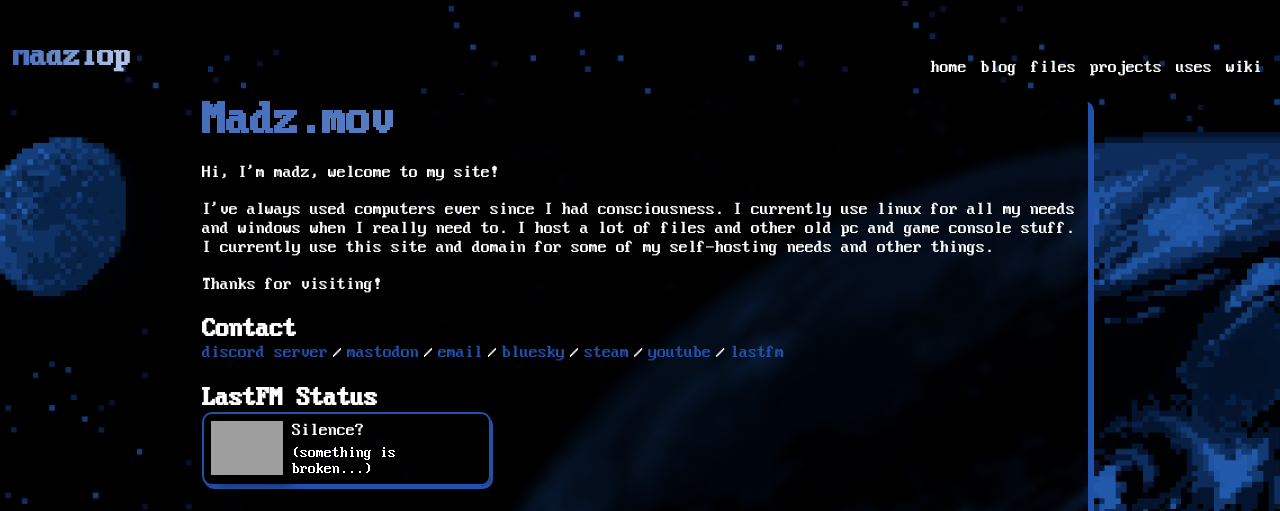
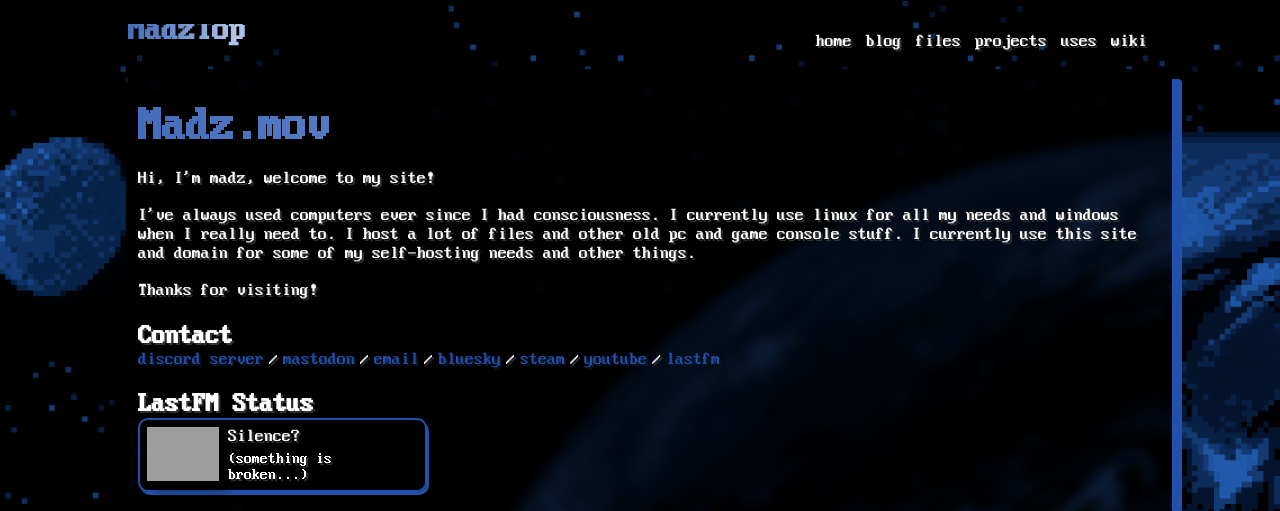
Before and after one commit to Madz258/madz.mov, a PHP site: page /index.php in a window 1280 px wide. Shown: the top 511 px of the page. Run offline with PHP 8.4, Linux system fonts and the light colour scheme; some libraries are stand-ins or nearby versions; grey boxes are pictures that could not be loaded.

Commit message:
fixed up some of the syling for mobile support

```diff
--- a/style.css
+++ b/style.css
@@ -9,19 +9,28 @@
     --background: rgba(0, 0, 0, 0.705);
     --accent: #2151ab;
 }
+html, body {
+    height: 100%;
+    margin: 0;
+    padding: 0;
+}
 body {
+    margin: 0;
     background: url(/assets/backgrounds/bg3.jpg) no-repeat center center fixed;
     -webkit-background-size: cover;
     -moz-background-size: cover;
     -o-background-size: cover;
     background-size: cover;
     color: white;
+    text-shadow: 2px 2px #303030;
     font-family: 'IBM';
     background-color: black;
 }
 div.container {
+    width: 80%;
     margin-top: 40px;
     padding: 5px 5px;
+    margin: 14px auto;
 }
 
 /* NavBar */
@@ -64,23 +74,19 @@ nav a:hover {
 }
 
 /* Main */
-main {
-    max-width: 70vw;
-    margin-left: auto;
-    margin-right: auto;
-}
 main div.box {
     background-color: rgba(0, 0, 0, 0.705);
     font-size: 18px;
-    box-shadow: 6px 6px var(--accent);
-    border-radius: 10px;
+    box-shadow: 10px 10px 0px 0px var(--accent);
+    border-radius: 4px;
     padding: 2px 10px;
     height: 100%;
+    width: 100%;
     backdrop-filter: blur(5px);
+    overflow-wrap: break-word;
 }
 main h1 {
     font-size: 3rem;
-    margin-top: 0;
     margin-bottom: 0;
     background: linear-gradient(90deg, var(--accent), #5b80c5, #b3c6eb, var(--accent));
     background-size: 200% auto;
@@ -88,11 +94,13 @@ main h1 {
     background-clip: text;
     color: transparent;
     animation: titletext 3s linear infinite;
+    text-shadow: none;
 }
 main a {
     color: #9bb8f0;
     text-decoration: none;
     transition: 0.3s;
+    text-shadow: 2px 2px #081327;
 }
 main a:hover {
     color: var(--accent);
@@ -129,6 +137,8 @@ main ul.socials {
     padding: 0;
     gap: 5px;
     margin-top: 0;
+    overflow-wrap: break-word;
+    flex-wrap: wrap;
 }
 main ul.socials li a {
     color: var(--accent);
```
Also changed, not shown: other parts of style.css (+42 -0 lines).
